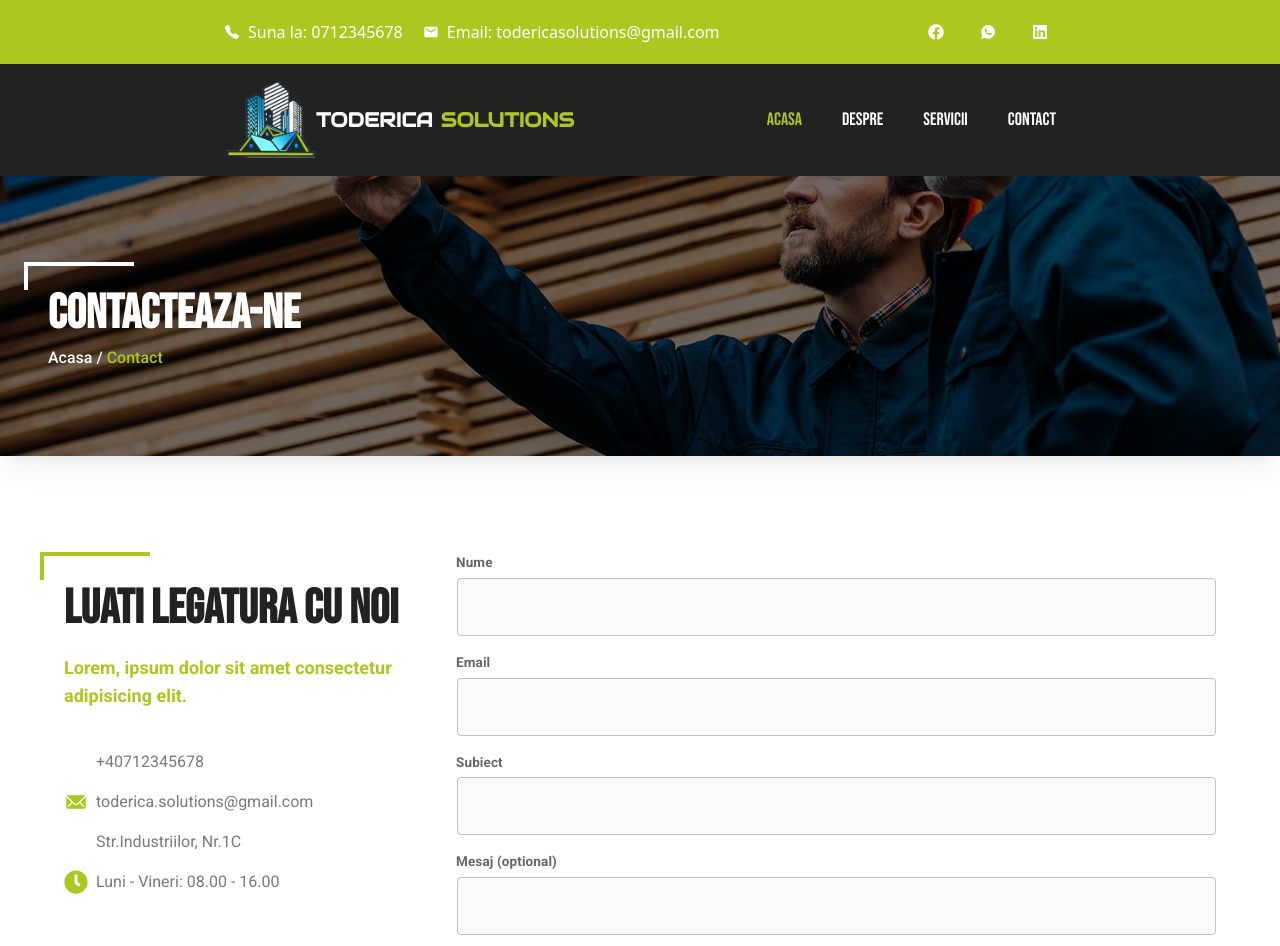
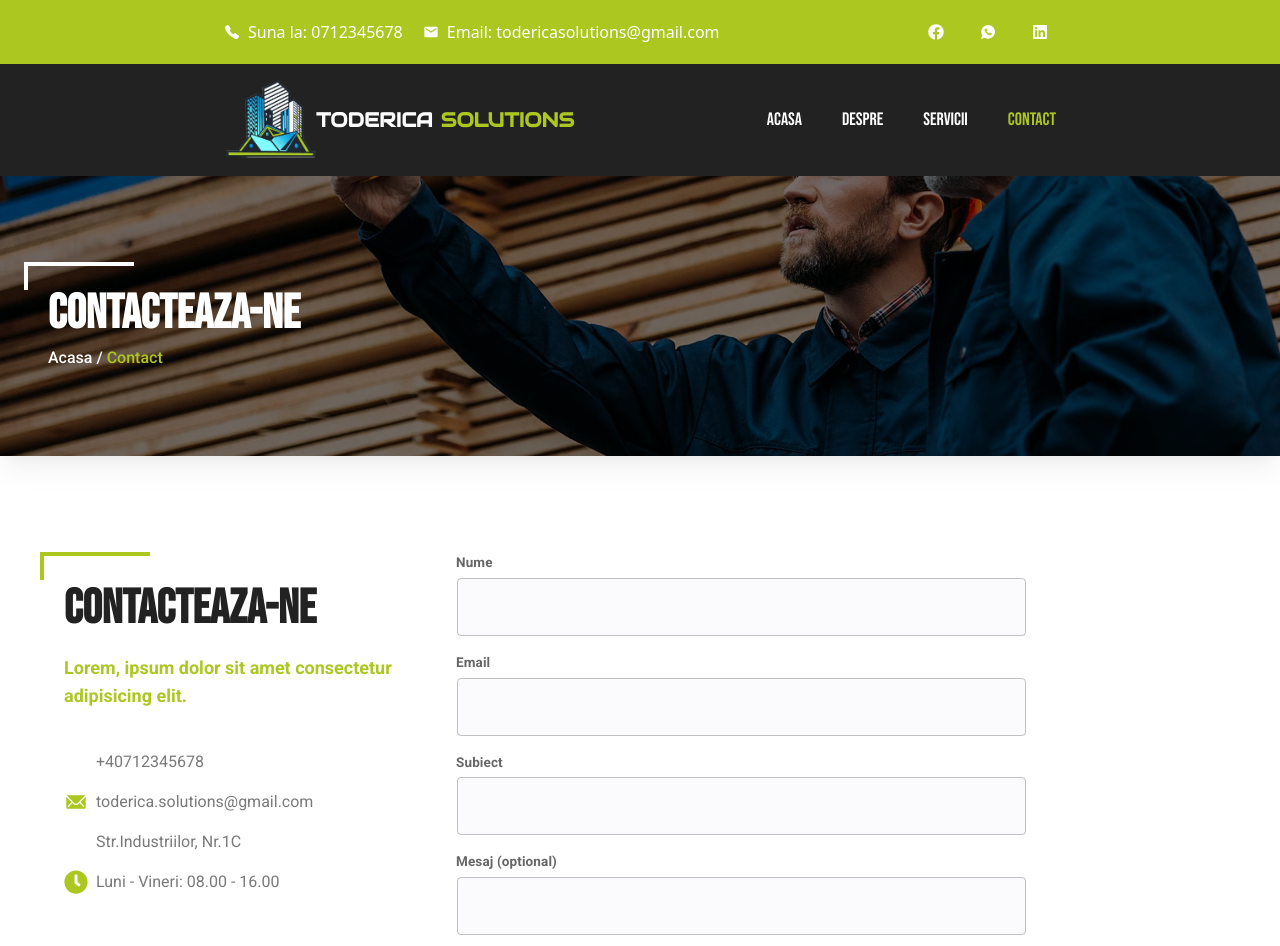
Before and after one commit to iBRazvan/tos, a React (Vite) app: page /contact in a window 1280 px wide. Shown: the top 946 px of the page. Built offline with nearby package versions, Linux system fonts and the light colour scheme; some icons are missing.

Commit message:
layout complete

```diff
--- a/src/components/Hero.jsx
+++ b/src/components/Hero.jsx
@@ -1,7 +1,9 @@
 import React, { useState, useEffect } from "react";
+
+import { Link } from "react-router-dom";
 import { bgph1, bgph2 } from "../assets";
 import styles from "../style";
-import { layout } from "../style";
+
 
 const Hero = () => {
   const [backgroundImageIndex, setBackgroundImageIndex] = useState(0);
@@ -60,7 +62,9 @@ const Hero = () => {
               </p>
             </div>
           </div>
+          <Link to="/about">
           <button className={`${styles.btn}  mt-12`}>Mai multe ➨</button>
+          </Link>
         </div>
       </div>
     </section>
--- a/src/components/HomeBanner.jsx
+++ b/src/components/HomeBanner.jsx
@@ -2,6 +2,7 @@ import React from "react";
 import styles, { layout } from "../style";
 
 import { bgph1 } from "../assets";
+import { Link } from "react-router-dom";
 
 const HomeBanner = () => {
   return (
@@ -40,11 +41,13 @@ const HomeBanner = () => {
           </p>
         </div>
         <div className="flex xxs:w-full xxs:justify-center sm:w-1/2 md:pl-40 pt-10">
-          <button
-            className={`hover:bg-text text-white xxs:py-3 xxs:px-6 ss:py-4 ss:px-8 rounded font-[600] bg-secondary xxs:text-[16px] ss:text-[18px] font-roboto items-center w-fit h-[57px]`}
-          >
-            Contacteaza-ne ➨
+
+        <Link to="/contact">
+          <button className={`hover:bg-text text-white xxs:py-3 xxs:px-6 ss:py-4 ss:px-8 rounded font-[600] bg-secondary xxs:text-[16px] ss:text-[18px] font-roboto items-center w-fit h-[57px]`}>
+          Contacteaza-ne ➨
           </button>
+        </Link>
+
         </div>
       </div>
     </section>
--- a/src/components/Navbar.jsx
+++ b/src/components/Navbar.jsx
@@ -1,5 +1,5 @@
 import React, { useState, useEffect } from "react";
-import { Link, useNavigate } from "react-router-dom";
+import { Link, useLocation } from "react-router-dom";
 
 import { GiHamburgerMenu } from "react-icons/gi";
 import { IoMdClose } from "react-icons/io";
@@ -12,8 +12,10 @@ import { FaLinkedin } from "react-icons/fa";
 import { navLinks } from "../constants";
 import { toslogo } from "../assets";
 import styles from "../style";
+import { get } from "react-scroll/modules/mixins/scroller";
 
 const Navbar = () => {
+  const [initialized, setInitialized] = useState(false);
   const [active, setActive] = useState(
     localStorage.getItem("activeNavLink") || "Acasa"
   );
@@ -22,6 +24,35 @@ const Navbar = () => {
   );
   const [showDropdown, setShowDropdown] = useState(false);
   const [toggle, setToggle] = useState(false);
+  const location = useLocation();
+
+  useEffect(() => {
+    const handleRouteChange = () => {
+      const getRoute =
+        navLinks.find((link) => link.route === location.pathname) ||
+        (navLinks.find((link) => link.id === "nav-3")?.subLinks || []).find(
+          (sub) => sub.route === location.pathname
+        );
+
+      location.pathname.startsWith(getRoute.route) || location.pathname === ""
+        ? (setActive(getRoute.title),
+          setDropdownActive(getRoute.title),
+          setShowDropdown(false),
+          setToggle(false))
+        : null;
+    };
+
+    // Listen for route changes
+    handleRouteChange();
+
+    // Initial route check
+    if (!initialized) {
+      handleRouteChange();
+      setInitialized(true);
+    }
+
+
+  }, [location, navLinks, initialized]);
 
   const handleNavLinkClick = (e, nav) => {
     e.preventDefault();
@@ -57,21 +88,13 @@ const Navbar = () => {
               localStorage.setItem("activeDropdownLink", dropdownActive);
             }}
           >
-            <Link className="w-max" to={subLink.route}>{subLink.title}</Link>
+            <Link className="w-max" to={subLink.route}>
+              {subLink.title}
+            </Link>
           </div>
         ))}
     </div>
   );
-
-  useEffect(() => {
-    (location.pathname === "/" || location.pathname === "") &&
-      (setActive("Acasa"),
-      setDropdownActive("Acasa"),
-      setShowDropdown(false),
-      setToggle(false),
-      localStorage.removeItem("activeNavLink"),
-      localStorage.removeItem("activeDropdownLink"));
-  }, [location.pathname]);
 
   return (
     <div className={`w-screen flex flex-col`}>
@@ -98,14 +121,26 @@ const Navbar = () => {
           </div>
           <div className={`flex gap-5 relative`}>
             <div
-              className={`w-8 h-8 p-0 m-0 items-center flex  justify-center ${styles.hoverIcon}`}
+              className={`w-8 h-8 p-0 m-0 items-center flex justify-center ${styles.hoverIcon}`}
             >
-              <FaFacebook className={`text-white w-4 h-4`} />
+              <a
+                href="https://www.facebook.com/pardosealaconfortabila/?locale=ro_RO"
+                target="_blank"
+                className={`[&>svg]:hover:text-black w-full h-full flex justify-center items-center`}
+              >
+                <FaFacebook className={`text-white w-4 h-4`} />
+              </a>
             </div>
             <div
               className={`w-8 h-8 p-0 m-0 items-center flex  justify-center ${styles.hoverIcon}`}
             >
-              <IoLogoWhatsapp className={`text-white w-4 h-4`} />
+              <a
+                href="https://wa.me/407"
+                target="_blank"
+                className={`[&>svg]:hover:text-black w-full h-full flex justify-center items-center`}
+              >
+                <IoLogoWhatsapp className={`text-white w-4 h-4`} />
+              </a>
             </div>
             <div
               className={`w-8 h-8 p-0 m-0 items-center flex  justify-center ${styles.hoverIcon}`}
--- a/src/components/ServiceDetails.jsx
+++ b/src/components/ServiceDetails.jsx
@@ -3,6 +3,7 @@ import { serviceDetailedPage } from "../constants";
 import { FaCheck } from "react-icons/fa";
 import { FaPlus } from "react-icons/fa";
 import { v4 as uuidv4 } from "uuid";
+import Redirect from "./redirect/Redirect";
 
 const ServiceDetails = ({ selectedService }) => {
   const [expandedItem, setExpandedItem] = useState([]);
@@ -23,7 +24,7 @@ const ServiceDetails = ({ selectedService }) => {
     <div className="flex xxs:w-full sm:w-[67%] xxs:p-1 xs:p-4 xxs:pb-10">
       <div className={`flex flex-col xxs:px-6 md:p-6 w-full `}>
         <p className="border-t-4 border-l-4 pb-6 -ml-6 w-[110px] border-primary ">
-          {"   "}{" "}
+          {"   "} <Redirect path="servicesdetail" />
         </p>
         <h3
           className={`text-5xl font-bebas text-secondary font-semibold leading-[1.2em]`}
--- a/src/components/ServicesComponent.jsx
+++ b/src/components/ServicesComponent.jsx
@@ -2,6 +2,7 @@ import React from "react";
 import styles, { layout } from "../style";
 import { servicesConstants } from "../constants";
 import Card from "./card/Card";
+import { Link } from "react-router-dom";
 
 const ServicesComponent = () => {
   return (
@@ -18,16 +19,20 @@ const ServicesComponent = () => {
         </div>
       </div>
 
-      <div className={`${styles.flexCol} xxs:px-10 sm:px-30 lg:px-60 px-60 gap-6 items-center text-center`}>
+      <div
+        className={`${styles.flexCol} xxs:px-10 sm:px-30 lg:px-60 px-60 gap-6 items-center text-center`}
+      >
         <p className={`${styles.paragraph} font-semibold`}>
           Lorem, ipsum dolor sit amet consectetur adipisicing elit. Aspernatur,
           expedita. Est, quos velit ea enim, aspernatur magnam harum ullam sunt
           suscipit consequatur assumenda minima quam ut. Temporibus quasi esse
           dolores?
         </p>
-        <button className={`${styles.btn} w-fit h-[57px]`}>
-          Descarca Serviciile Noastre
-        </button>
+        <Link to="/servicesdetail">
+          <button className={`${styles.btn}  h-[57px] flex `}>
+            Descarca serviciile noastre
+          </button>
+        </Link>
       </div>
     </section>
   );
--- a/src/components/Stats.jsx
+++ b/src/components/Stats.jsx
@@ -4,6 +4,7 @@ import styles, { layout } from "../style";
 import { stats1, stats2 } from "../assets";
 import { FaClipboardCheck } from "react-icons/fa";
 import { FaUserCheck } from "react-icons/fa";
+import { Link } from "react-router-dom";
 
 const Stats = () => {
   return (
@@ -86,9 +87,11 @@ const Stats = () => {
         </div>
         {/* Button Div */}
         <div className={`flex  w-full pt-10 md:pt-10`}>
+          <Link to="/servicesdetail">
           <button className={`${styles.btn}  h-[57px] flex `}>
             Serviciile noastre ➨
           </button>
+          </Link>
         </div>
       </div>
     </section>
--- a/src/components/Team.jsx
+++ b/src/components/Team.jsx
@@ -2,6 +2,7 @@ import React from "react";
 import styles, { layout } from "../style";
 import { teamConstants } from "../constants";
 import TeamCard from "./card/TeamCard";
+import { Link } from "react-router-dom";
 
 const Team = () => {
   return (
@@ -45,9 +46,11 @@ const Team = () => {
             Aspernatur, expedita. Est, quos velit ea enim, aspernatur magnam
             harum ullam .
           </p>
-          <button className={`${styles.btn} w-fit h-[57px]`}>
-            Hai in echipa noastra ➨
-          </button>
+          <Link to="/contact">
+            <button className={`${styles.btn}  h-[57px] flex `}>
+              Hai in echipa noastra
+            </button>
+          </Link>
         </div>
       </div>
     </section>
--- a/src/components/aboutComponents/AboutTestimonials.jsx
+++ b/src/components/aboutComponents/AboutTestimonials.jsx
@@ -3,6 +3,7 @@ import styles, { layout } from "../../style.js";
 
 import { stats1, stats2, tm1 } from "../../assets";
 import { ImQuotesLeft } from "react-icons/im";
+import { Link } from "react-router-dom";
 
 const AboutTestimonials = () => {
   return (
@@ -22,7 +23,9 @@ const AboutTestimonials = () => {
           <h4 className={`text-lg font-roboto text-primary font-semibold mb-4`}>
             Lorem ipsum dolor sit amet, consectetur adipiscing elit.
           </h4>
-          <div className={`${styles.cellQuery} flex flex-row justify-between py-10`}>
+          <div
+            className={`${styles.cellQuery} flex flex-row justify-between py-10`}
+          >
             <div className="flex flex-col gap-4">
               <h4
                 className={`text-text text-lg md:text-base lg:text-base font roboto font-semibold`}
@@ -53,16 +56,24 @@ const AboutTestimonials = () => {
         {/* Image section */}
         <div className={`${styles.colContainer} `}>
           <div className={`relative flex h-fit`}>
-          <img src={stats1} alt="poza" className="w-auto h-auto"/>
-          <div className={`absolute w-auto h-auto xxs:-right-[40px] xxs:-bottom-6 xs:-bottom-20 md:-right-[100px] sm:-right-10 sm:-bottom-24 1200:-right-[100px] 1200:top-40 -bottom-[100px] pr-10Img`}>
-            <img src={stats2} alt="poza" className={`w-auto max-h-[400px] border-white border-[15px] xxs:w-36  xxs:border-4 xs:w-48 xs:-bottom-10 ss:w-60 ss:-bottom-14 sm:w-64  1200:w-46`} />
+            <img src={stats1} alt="poza" className="w-auto h-auto" />
+            <div
+              className={`absolute w-auto h-auto xxs:-right-[40px] xxs:-bottom-6 xs:-bottom-20 md:-right-[100px] sm:-right-10 sm:-bottom-24 1200:-right-[100px] 1200:top-40 -bottom-[100px] pr-10Img`}
+            >
+              <img
+                src={stats2}
+                alt="poza"
+                className={`w-auto max-h-[400px] border-white border-[15px] xxs:w-36  xxs:border-4 xs:w-48 xs:-bottom-10 ss:w-60 ss:-bottom-14 sm:w-64  1200:w-46`}
+              />
             </div>
           </div>
           {/* Button Div */}
           <div className={`flex  w-full pt-10 md:pt-10`}>
+            <Link to="/contact">
               <button className={`${styles.btn} h-[57px] flex`}>
                 Contacteaza-ne ➨
               </button>
+            </Link>
           </div>
         </div>
       </div>
--- a/src/components/aboutComponents/StatsBanner.jsx
+++ b/src/components/aboutComponents/StatsBanner.jsx
@@ -42,7 +42,7 @@ const StatsBanner = () => {
               <span
                 className={`text-5xl font-bebas font-semibold leading-[1.2em] text-secondary`}
               >
-                2.500K
+                +2.000
               </span>
               <p className={`text-lg font-roboto font-semibold text-secondary`}>
                 Clienti Fericiti
@@ -69,7 +69,7 @@ const StatsBanner = () => {
               <span
                 className={`text-5xl font-bebas font-semibold leading-[1.2em] text-secondary`}
               >
-                +500
+                +2.500
               </span>
               <p className={`text-lg font-roboto font-semibold text-secondary`}>
                 Aprecieri
--- /dev/null
+++ b/src/components/redirect/Redirect.jsx
@@ -0,0 +1,22 @@
+import React, {useEffect} from 'react'
+import { navLinks } from '../../constants'
+
+const Redirect = ({path}) => {
+
+  console.log(path)
+  useEffect(() => {
+    window.scrollTo(0, 0);
+  }, [])
+
+  const navName = navLinks.find((link) => link.id === path)
+  useEffect(() => {
+    (location.pathname === `/${navName}`) &&
+      (setActive(navName),
+      setDropdownActive(navName),
+
+      localStorage.removeItem("activeNavLink"),
+      localStorage.removeItem("activeDropdownLink"));
+  }, [location.pathname]);
+}
+
+export default Redirect
--- a/src/pages/ContactPage.jsx
+++ b/src/pages/ContactPage.jsx
@@ -10,6 +10,7 @@ import { FaFacebook } from "react-icons/fa";
 import { IoLogoWhatsapp } from "react-icons/io";
 import { FaLinkedin } from "react-icons/fa";
 import styles from "../style";
+import Redirect from "../components/redirect/Redirect";
 
 const ContactPage = () => {
   const [data, setData] = useState();
@@ -30,20 +31,21 @@ const ContactPage = () => {
 
   return (
     <div className="flex flex-col items-center">
+      <Redirect/>
       <Banner contactConstants={data} />
       {/* Contact content */}
       <section
         className={`${styles.boxWidth} flex xxs:flex-col sm:flex-row xxs:py-10 sm:py-20 xxs:px-8 sm:px-12`}
       >
         {/* Left side section */}
-        <div className="xxs:w-full sm:w-1/3 xxs:p-2 sm:p-4 xxs:py-10">
+        <div className="xxs:w-full md:w-1/3 xxs:p-2 sm:p-4 xxs:py-10">
           <p className="border-t-4 border-l-4 pb-6 -ml-6 w-[110px] border-primary ">
             {"   "}{" "}
           </p>
           <h3
             className={`text-5xl font-bebas text-secondary font-semibold leading-[1.2em] mb-4`}
           >
-            Luati legatura cu noi
+            Contacteaza-ne
           </h3>
           <h4
             className={`text-lg font-roboto text-primary font-semibold mb-10`}
@@ -89,8 +91,11 @@ const ContactPage = () => {
         </div>
 
         {/* Right side content section */}
-        <div className="flex flex-col xxs:w-full sm:w-[67%] xxs:p-1 xs:p-4 xxs:pb-10">
+        <div className="flex flex-col xxs:w-full md:w-[67%] xxs:p-1 xs:p-4 xxs:pb-10">
+          <div className=" max-w-[75%]">
           <FormCTA />
+
+          </div>
         </div>
       </section>
       <Footer />
--- a/src/pages/ServicesDetailPage.jsx
+++ b/src/pages/ServicesDetailPage.jsx
@@ -10,6 +10,7 @@ import Brochure from "../components/servicesComponents/Brochure";
 
 import styles from "../style";
 import { contact } from "../assets";
+import { Link } from "react-router-dom";
 
 const ServicesDetailPage = () => {
   const [data, setData] = useState();
@@ -64,11 +65,13 @@ const ServicesDetailPage = () => {
                       Lorem ipsum dolor, sit amet consectetur adipisicing elit.
                     </p>
                     <div>
-                      <button
-                        className={`${styles.btn} w-fit flex flex-row items-start justify-start`}
-                      >
-                        Contactează-ne
-                      </button>
+                      <Link to="/contact">
+                        <button
+                          className={`${styles.btn} w-fit flex flex-row items-start justify-start`}
+                        >
+                          Contactează-ne
+                        </button>
+                      </Link>
                     </div>
                   </div>
                 </div>
```
Lines whose indentation alone changed are shown as unchanged.
